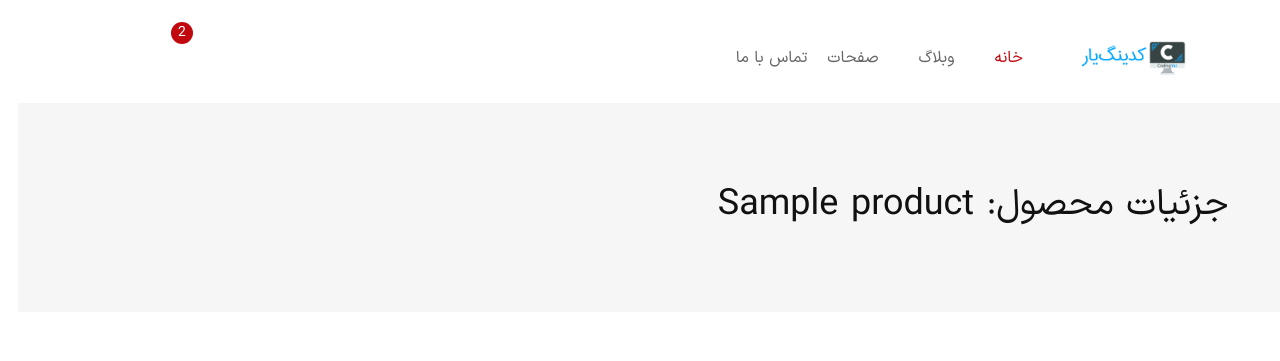
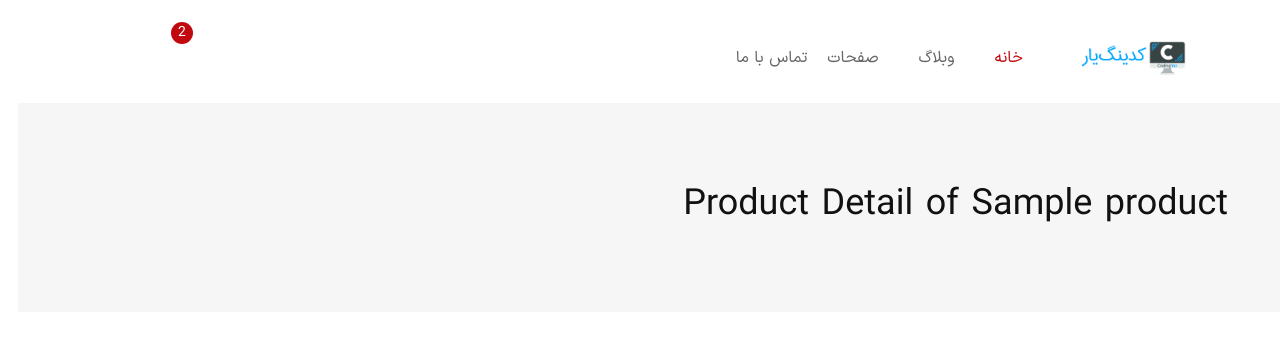
Before and after one commit to a1364t/onlineshop, a Django app: page /products/1/ in a window 1280 px wide. Shown: the top 361 px of the page. Run offline with Django 4.2, Linux system fonts and the light colour scheme; tables that the repository leaves empty hold one stand-in row (values such as "Sample post"); parts of the project's set-up code (start-up, migrations or seed data) failed here and were passed over; some libraries are stand-ins or nearby versions; some web fonts are replaced.

Commit message:
use translate files

```diff
--- a/products/templates/products/product_detail.html
+++ b/products/templates/products/product_detail.html
@@ -18,7 +18,7 @@
             <div class="row">
                 <div class="col-12">
                     <div class="d-flex justify-content-between align-items-center flex-sm-row flex-column">
-                        <h1 class="page-title">جزئیات محصول: {{ product.title }}</h1>
+                        <h1 class="page-title">{% trans 'Product Detail of' %} {{ product.title }}</h1>
                     </div>
                 </div>
             </div>
@@ -41,7 +41,7 @@
                                 {{ product.description }}
                             </p>
                             <div class="my-5 py-5 product-price-wrapper mb--25">
-                                <span class="money text-success">{{ product.price }} تومان</span>
+                                <span class="money text-success">{% trans '$' %}{{ product.price }}</span>
                                 <span class="price-separator">-</span>
                                 <span class="money old-price text-danger">۲۱۰,۰۰۰ تومان</span>
                             </div>
@@ -56,7 +56,7 @@
                                 </button>
                             </div>
                             <div class="product-footer-meta mt-5 pt-5">
-                                <p><span class="m-0">دسته بندی ها:</span>
+                                <p><span class="m-0">{% trans 'Categories' %}</span>
                                     <a href="shop.html">لباس</a>,
                                     <a href="shop.html">تابستانی</a>,
                                     <a href="shop.html">گرم</a>,
```
Also changed, not shown: config/settings.py (+5 -3 lines), products/locale/fa/LC_MESSAGES/django.po, 1 other file.
